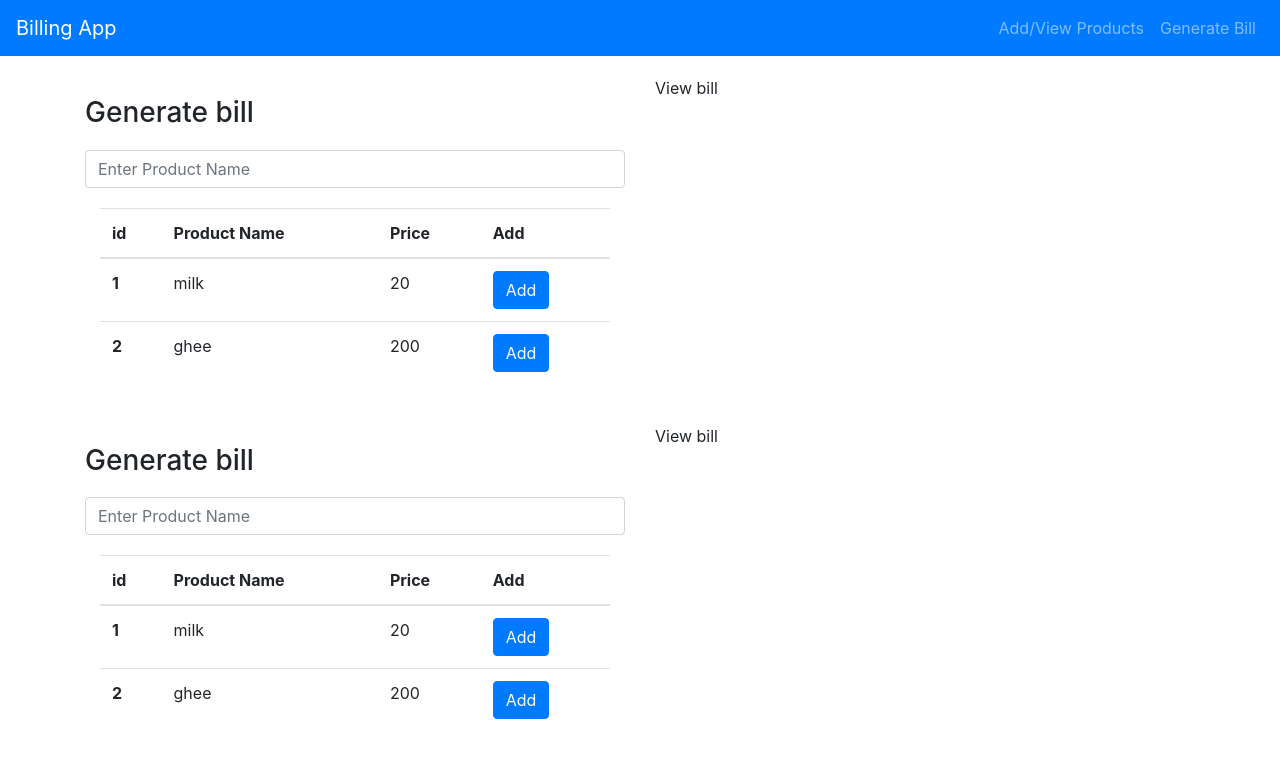
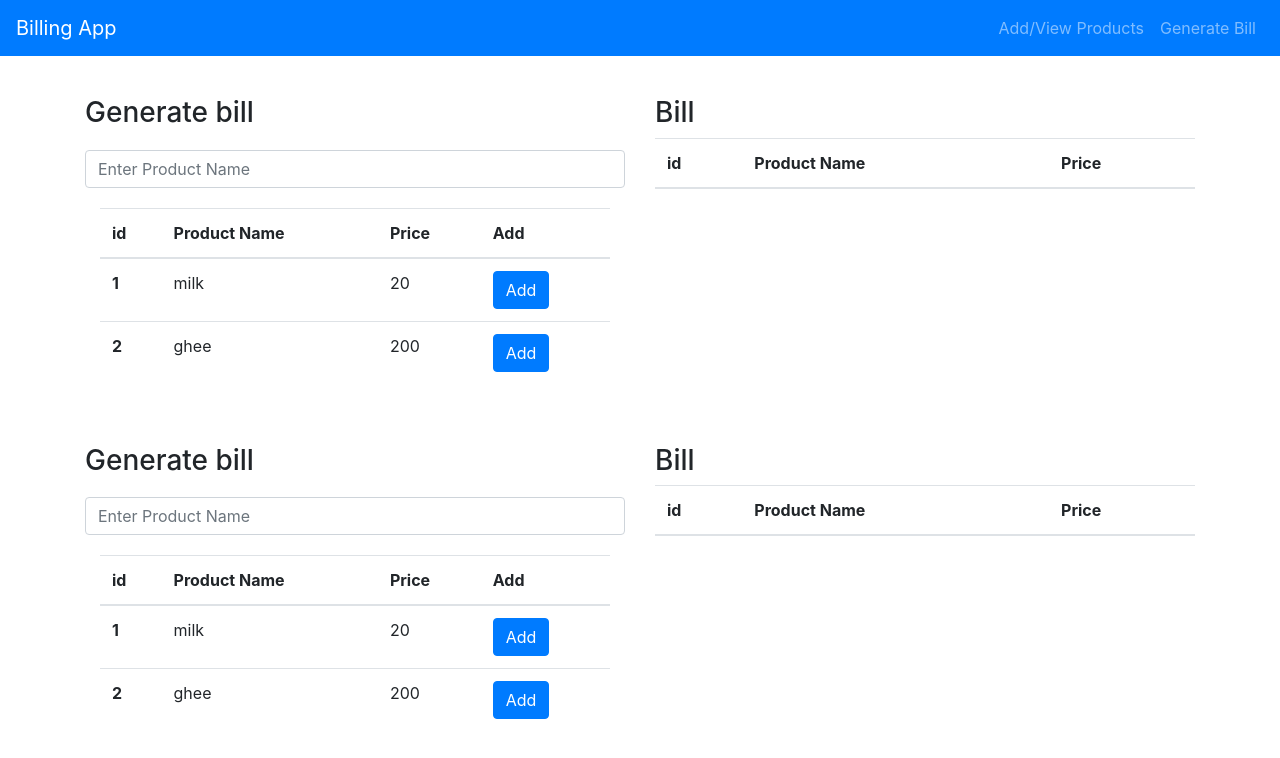
Before and after one commit to rahulShaw3112/paybill, a React (Create React App) app: page /bill in a window 1280 px wide. Shown: the top 758 px of the page. Built offline with nearby package versions, Linux system fonts and the light colour scheme.

Commit message:
adding bill using add button

```diff
--- a/src/add-bill/add-bill.js
+++ b/src/add-bill/add-bill.js
@@ -7,9 +7,13 @@ class AddBill extends Component {
       super(props);
       this.viewProductFilter = React.createRef();
       this.handleChange = this.handleChange.bind(this);
+      this.refreshBill = this.refreshBill.bind(this);
   }
   handleChange(e) {
     this.viewProductFilter.current.changeFilterChar(e.target.value);
+  }
+  refreshBill() {
+      this.props.refreshList();
   }
   render() {
     return (
@@ -26,7 +30,7 @@ class AddBill extends Component {
             />
           </div>
         </form>
-        <ViewProductFilter ref={this.viewProductFilter} filterChar=""/>
+        <ViewProductFilter ref={this.viewProductFilter} filterChar="" refreshBill={this.refreshBill}/>
       </div>
     );
   }
--- a/src/bill/bill.js
+++ b/src/bill/bill.js
@@ -4,12 +4,20 @@ import AddBill from '../add-bill/add-bill'
 import ViewBill from "../view-bill/view-bill";
 
 class Bill extends Component {
+  constructor(props) {
+    super(props);
+    this.viewBill = React.createRef();
+    this.refreshList = this.refreshList.bind(this);
+  }
+  refreshList() {
+    this.viewBill.current.refreshList();
+  }
   render() {
     return (
         <div className="container">
             <div className="row">
-                <AddBill />
-                <ViewBill />
+                <AddBill refreshList={this.refreshList} />
+                <ViewBill ref={this.viewBill} />
             </div>
 
         </div>
--- a/src/data/data.service.js
+++ b/src/data/data.service.js
@@ -1,6 +1,9 @@
 class DataService {
     static file = require("fs");
     static products = require("../data/data.json").products;
+    static productsBill = [];
+
+
     static getProducts() {
         return DataService.products;
     }
@@ -12,6 +15,19 @@ class DataService {
         DataService.products = DataService.products.concat(p);
         DataService.addToFile();
     }
+
+
+    static getProductsBill() {
+        return DataService.productsBill;
+    }
+    static setProductBill(pb) {
+        DataService.productsBill = pb;
+    }
+    static addProductBill(pb) {
+        DataService.productsBill = DataService.productsBill.concat(pb);
+    }
+
+
     static addToFile() {
         DataService.file.writeFile('../data/data.json', JSON.stringify(DataService.getProducts()));
     }
--- a/src/view-bill/view-bill.js
+++ b/src/view-bill/view-bill.js
@@ -2,10 +2,45 @@ import React, { Component } from "react";
 import "./view-bill.css";
 
 class ViewBill extends Component {
+  constructor(props) {
+    super(props);
+    this.state = {
+      dataService: require("../data/data.service")
+    };
+    this.refreshList = this.refreshList.bind(this);
+  }
+
+  refreshList() {
+    this.forceUpdate();
+  }
+
   render() {
+    let id = 0;
+    let products = [];
+    if (this.state.dataService.getProductsBill()) {
+      products = this.state.dataService.getProductsBill().map((d,i) => {
+        return (
+          <tr key={i}>
+            <th scope="row">{++id}</th>
+            <td>{d.name}</td>
+            <td>{d.price}</td>
+          </tr>
+        );
+      });
+    }
     return (
-      <div className="col-md-6 col-xs-12 view-bill">
-        View bill
+      <div className="col-md-6 col-xs-12 products">
+        <h3>Bill</h3>
+        <table className="table">
+          <thead>
+            <tr>
+              <th scope="col">id</th>
+              <th scope="col">Product Name</th>
+              <th scope="col">Price</th>
+            </tr>
+          </thead>
+          <tbody>{products}</tbody>
+        </table>
       </div>
     );
   }
--- a/src/view-product-filter/view-product-filter.js
+++ b/src/view-product-filter/view-product-filter.js
@@ -22,7 +22,8 @@ class ViewProductFilter extends Component {
   }
 
   addToBill(product) {
-    console.log(product);
+    this.state.dataService.addProductBill(product);
+    this.props.refreshBill();
   }
 
   render() {
```
